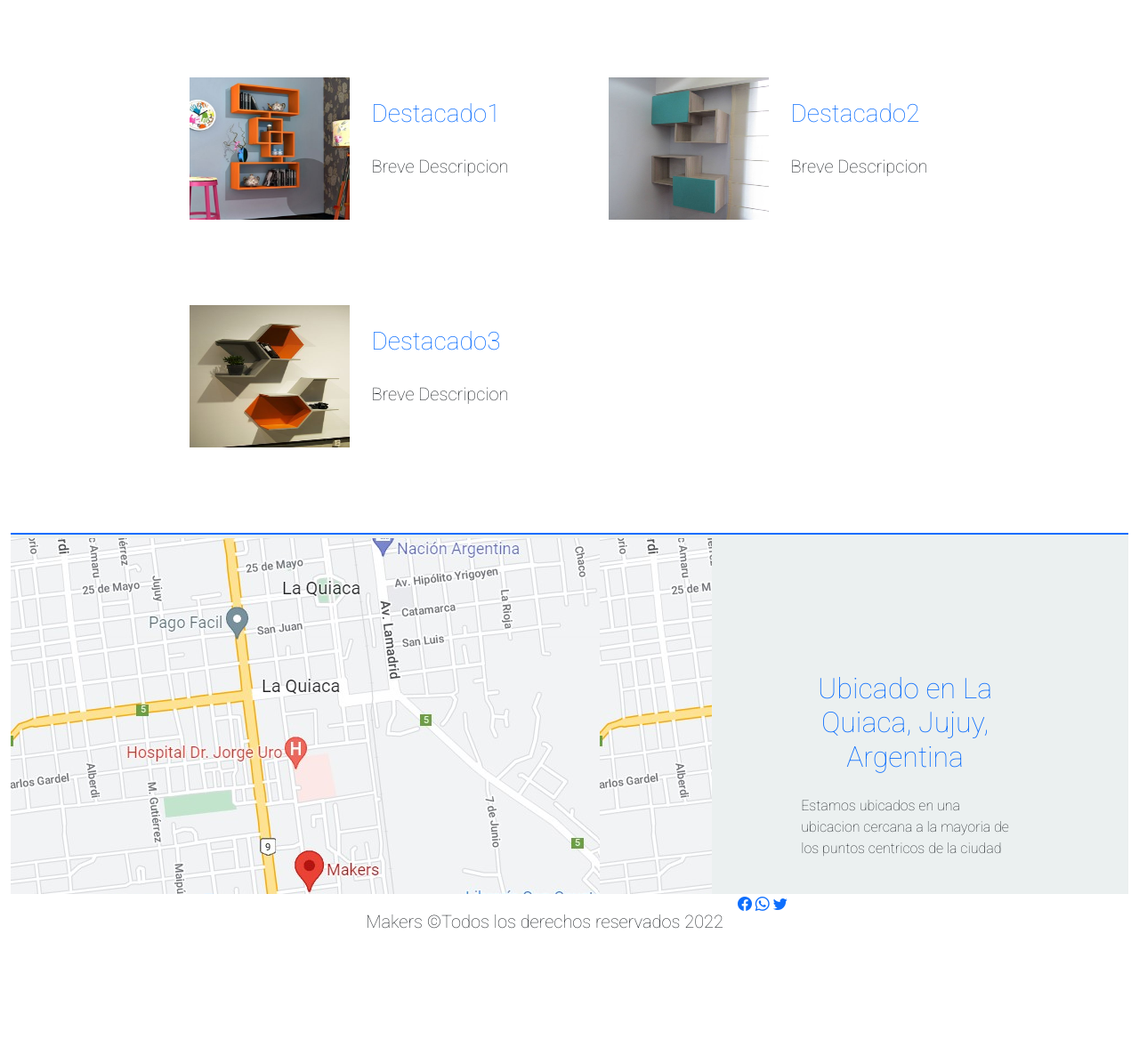
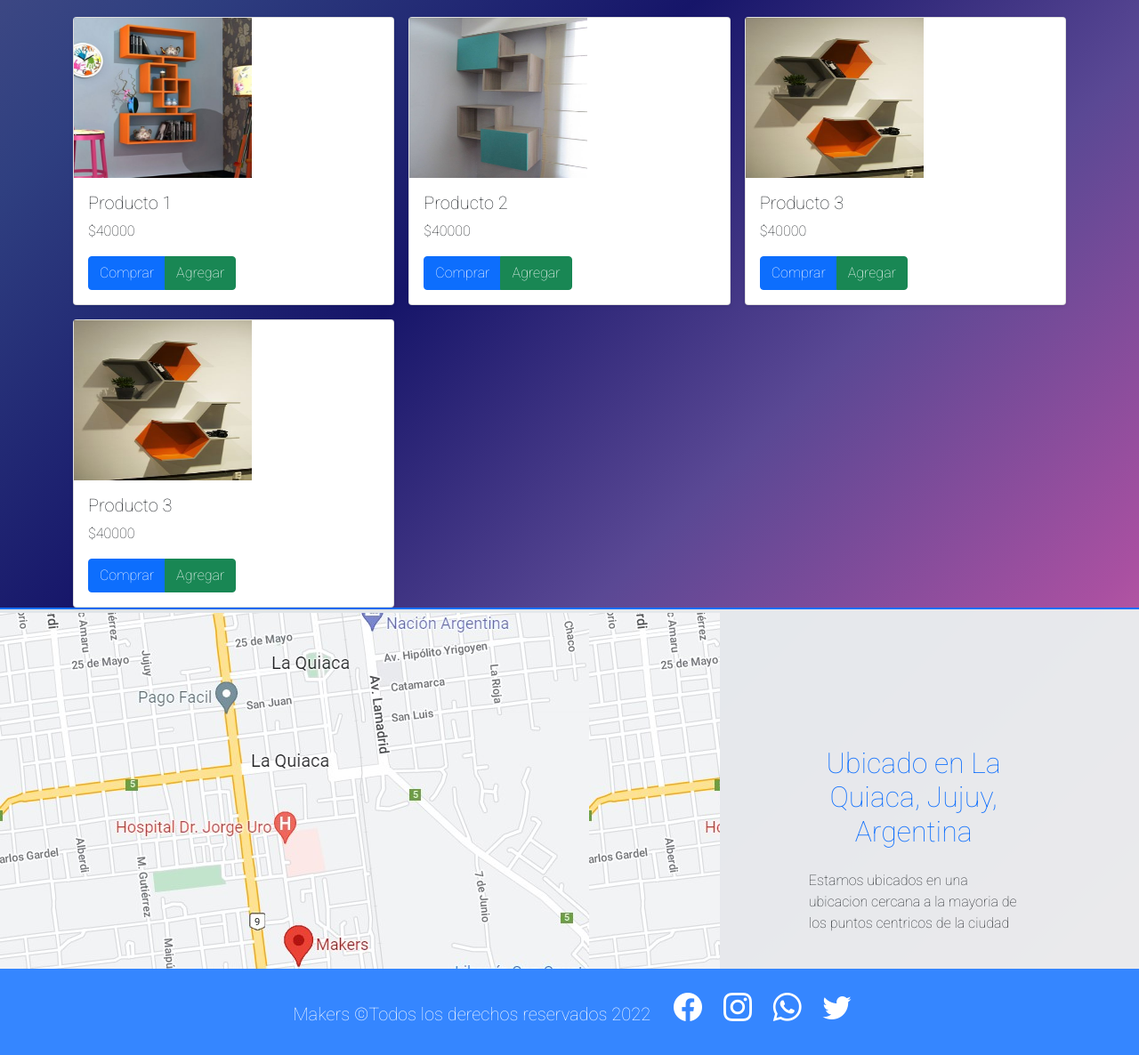
Before and after one commit to pablojrr10/bootstrap-vargas, a plain HTML site: page index.html in a window 1280 px wide. Shown: the part 908-2094 px from the top of the page at 89% size. Before the commit the page ends 1975 px from the top, so only its background shows below. Drawn offline with nearby package versions, Linux system fonts and the light colour scheme.

Commit message:
Proyecto final actualizado

```diff
--- a/estilos/estilos.css
+++ b/estilos/estilos.css
@@ -4,12 +4,47 @@ body {
     font-family: 'Montserrat Alternates', sans-serif;
     font-family: 'Roboto', sans-serif;
     overflow-x: hidden;
+    /*background: #333;*/
+    background-image: linear-gradient(135deg, #00B7D4, #505488, #2F3F80, #161569, #5A4894, #A950A1, #FF7CAE
+    );
+    animation: fanimado 10s infinite;
+}
+@keyframes fanimado{
+    0%{
+        background-position: 0% 50%;
+    }
+    50%{
+        background-position: 100% 50%;
+    }
+    100%{
+        background-position: 0% 50%;
+    }
+}
+
+footer {
+    position: relative;
+    width: 100%;
+    background: #3586ff;
+    min-height: 100px;
+    padding: 20px 50px;
+
+}
+#estiloFooter {
+    font-size: 2rem;
+    color: #fff;
+    margin: 0 10px;
+    display: inline-block;
+    transition: 0.5s;
 }
 /*======MENU======*/
 #menu a {
     font-size: 18px;
     font-weight: bold;
     color: #3f3f3f;
+}
+#menu a:hover {
+    background-color: black;
+    color: #f3eb09;
 }
 #menu button {
     font-size: 18px;
@@ -47,6 +82,43 @@ body {
 #titulo-formulario{
     color: #160598;
 }
+/*======hover en el boton de suscribirse======*/
+.btnSuscribete {
+    border: none;
+    cursor: pointer;
+    font-size: 2rem;
+    padding: 1rem 2rem;
+    margin: 0,5rem;
+    color: rgb(23, 91, 237);
+    border: 2px solid;
+    background:linear-gradient(to right, transparent 50%, rgb(237, 230, 23) 50%) no-repeat left / 200%;
+    transition: background-position 0.3s ease;
+}
+.btnSuscribete:hover {
+    background-position: right;
+    color: rgb(5, 12, 220);
+    border: 2px solid rgb(237, 230, 23);
+}
+/*======animacion en los titulos GRADIENT BACKROUND======*/
+#estiloSeccion {
+    width: 100%;
+    color: #fff;
+    background: linear-gradient(-45deg, #EE7752, #E73C7E, #23A6D5, #23D5AB);
+    position: relative;
+    background-size: 400% 400%;
+}
+#estiloTitulo {
+    font-size: 5rem;
+    text-transform: uppercase;
+    letter-spacing: 2px;
+    border: 3px solid #fff;
+    position:relative;
+    top: 50%;
+    left: 50%;
+    transform: translate(-50%, -50%);
+    padding: 5rem 10rem;
+}
+
 /*======MEDIA QUERIES PANTALLA PEQUEÑA======*/
 @media (max-whith:768px){
     #intro, #nosotros {
--- a/index.html
+++ b/index.html
@@ -22,7 +22,7 @@
     <nav class="navbar navbar-expand-lg navbar-light bg-light p-3" id="menu">
         <div class="container-fluid">
           <a class="navbar-brand" href="#">
-            <span class="text-primary fs-5 fw-bold">Makers</span>
+            <span class="text-warning fs-5 fw-bold">MAKERS</span>
           </a>
           <button class="navbar-toggler" type="button" data-bs-toggle="collapse" data-bs-target="#navbarSupportedContent" aria-controls="navbarSupportedContent" aria-expanded="false" aria-label="Toggle navigation">
             <span class="navbar-toggler-icon"></span>
@@ -50,7 +50,7 @@
             </ul>
             <form class="d-flex">
               <input class="form-control me-2" type="email" placeholder="Correo Electronico" aria-label="email">
-              <button class="btn btn-primary btn-primary-outline-success" type="button">Suscribete</button>
+              <button class="btnSuscribete" type="btnSuscribete">Suscribete</button>
             </form>
           </div>
         </div>
@@ -90,33 +90,74 @@
     <!--========================================-->
 
     <section class="w-75 mx-auto text-center pt-5" id="intro">
-        <h1 class="p-3 fs-2 border-top border-3 border-primary">Productos Personalizados<span class="text-primary">Productos Destacados</span><p>te construimos tu producto a medida</p></h1>
-    </section>
+      <h1 class="p-3 fs-2 border-top border-3 border-primary text-white">Productos Personalizados<span class="text-primary">Productos Destacados</span><p>te construimos tu producto a medida</p></h1>
+  </section>
 
     <section class="container-fluid">
-        <div class="row w-75 mx-auto my-5 servicio-fila">
-            <div class="col-lg-6 col-md-12 col-sm-12 d-flex justify-content-center my-5">
-                <img src="./assets/destacado2.jpg" alt="destacado1" width="180" height="160">
-                <div>
-                    <h3 class="text-primary fs-8 mt-4 px-4 pb-1">Destacado1</h3>
-                    <p class= "fs-5 mt-4 px-4 pb-1">Breve Descripcion</p>
+      <div class="container">
+
+        <div class="row row-cols-1 row-cols-sm-2 row-cols-md-3 g-3">
+          <div class="col">
+            <div class="card shadow-sm">
+              <img src="./assets/destacado2.jpg" alt="destacado1" width="200" height="180">
+              <div class="card-body">
+                <h5 class="card-title">Producto 1</h5>
+                <p class="card-text">$40000</p>
+                <div class="d-flex justify-content-between align-items-center">
+                  <div class="btn-group">
+                    <button type="button" class="btn btn-primary">Comprar</button>
+                    <button type="button" class="btn btn-success">Agregar</button>
+                  </div>
                 </div>
+              </div>
             </div>
-            <div class="col-lg-6 col-md-12 col-sm-12 d-flex justify-content-center my-5">
-                <img src="./assets/destacado1.jpg" alt="destacado2" width="180" height="160">
-                <div>
-                    <h3 class="text-primary fs-8 mt-4 px-4 pb-1">Destacado2</h3>
-                    <p class= "fs-5 mt-4 px-4 pb-1">Breve Descripcion</p>
+          </div>
+          <div class="col">
+            <div class="card shadow-sm">
+              <img src="./assets/destacado1.jpg" alt="destacado1" width="200" height="180">
+              <div class="card-body">
+                <h5 class="card-title">Producto 2</h5>
+                <p class="card-text">$40000</p>
+                <div class="d-flex justify-content-between align-items-center">
+                  <div class="btn-group">
+                    <button type="button" class="btn btn-primary">Comprar</button>
+                    <button type="button" class="btn btn-success">Agregar</button>
+                  </div>
                 </div>
+              </div>
             </div>
-            <div class="col-lg-6 col-md-12 col-sm-12 d-flex justify-content-center my-5">
-                <img src="./assets/destacado3.jpg" alt="destacado3" width="180" height="160">
-                <div>
-                    <h3 class="text-primary fs-8 mt-4 px-4 pb-1">Destacado3</h3>
-                    <p class= "fs-5 mt-4 px-4 pb-1">Breve Descripcion</p>
+          </div>
+          <div class="col">
+            <div class="card shadow-sm">
+              <img src="./assets/destacado3.jpg" alt="destacado1" width="200" height="180">
+              <div class="card-body">
+                <h5 class="card-title">Producto 3</h5>
+                <p class="card-text">$40000</p>
+                <div class="d-flex justify-content-between align-items-center">
+                  <div class="btn-group">
+                    <button type="button" class="btn btn-primary">Comprar</button>
+                    <button type="button" class="btn btn-success">Agregar</button>
+                  </div>
                 </div>
+              </div>
             </div>
-        </div>
+          </div>
+          <div class="col">
+            <div class="card shadow-sm">
+              <img src="./assets/destacado3.jpg" alt="destacado1" width="200" height="180">
+              <div class="card-body">
+                <h5 class="card-title">Producto 3</h5>
+                <p class="card-text">$40000</p>
+                <div class="d-flex justify-content-between align-items-center">
+                  <div class="btn-group">
+                    <button type="button" class="btn btn-primary">Comprar</button>
+                    <button type="button" class="btn btn-success">Agregar</button>
+                  </div>
+                </div>
+              </div>
+            </div>
+          </div>
+    </section>
         <!--NUESTRA UBICACION-->
         <div id="local" class="pt-1 border-top border-2 border-primary">
             <div class="mapa"></div>
@@ -134,12 +175,12 @@
     <!--PIE DE PAGINA-FOOTER-->
     <!--========================================-->
     <footer class="w-100 d-flex align-items justify-content-center flex-wrap ">
-        <p class="fs-5 px-3 pt-3">Makers &copy;Todos los derechos reservados 2022</p>
+        <p class="fs-5 px-3 pt-3 text-white">Makers &copy;Todos los derechos reservados 2022</p>
         <div id="iconos">
-            <a href="#"><i class="bi bi-facebook"></i></a>
-            <a href="#"><i class="bi bi-instragram"></i></a>
-            <a href="#"><i class="bi bi-whatsapp"></i></a>
-            <a href="#"><i class="bi bi-twitter"></i></a>
+            <a href="#" id="estiloFooter"><i class="bi bi-facebook"></i></a>
+            <a href="#" id="estiloFooter"><i class="bi bi-instagram"></i></a>
+            <a href="#" id="estiloFooter"><i class="bi bi-whatsapp"></i></a>
+            <a href="#" id="estiloFooter"><i class="bi bi-twitter"></i></a>
         </div>
     </footer>
 
```
Also changed, not shown: paginas/about.html (+8 -8 lines), paginas/contacto.html (+9 -9 lines), paginas/equipo.html (+9 -9 lines), paginas/ofertas.html (+9 -9 lines), paginas/productos.html (+9 -9 lines).
